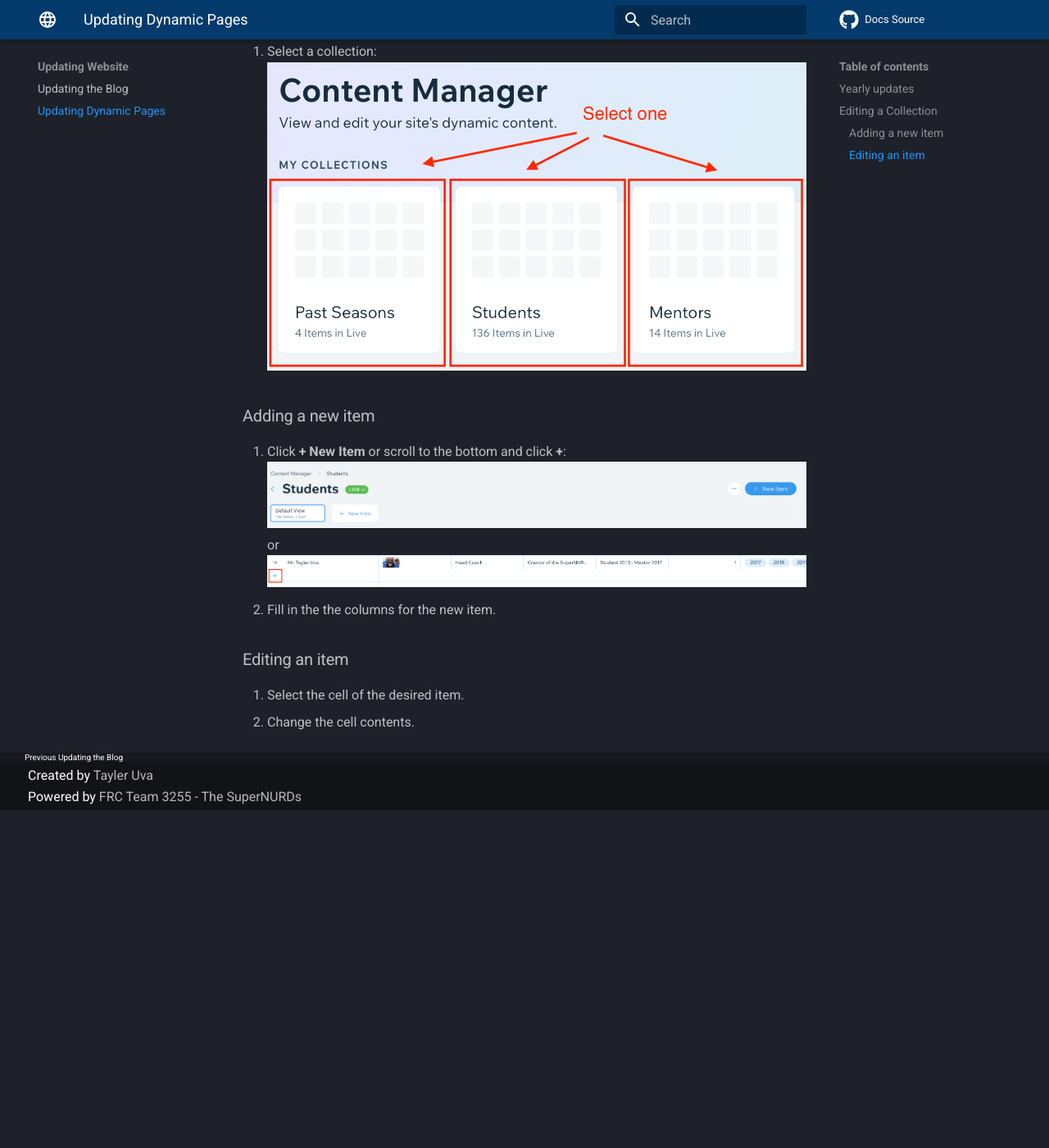
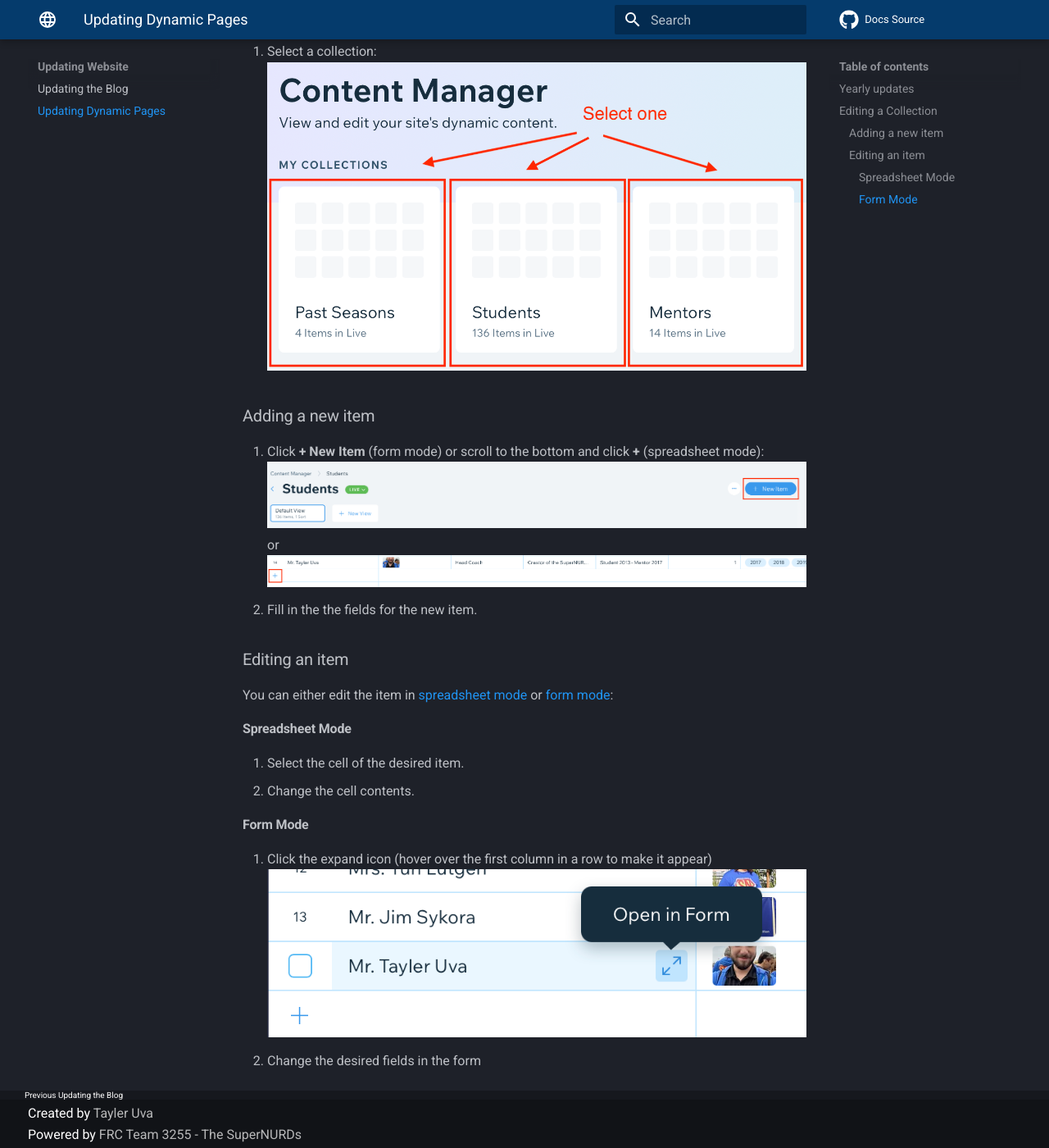
Before and after one commit to FRCTeam3255/Wix-Guide, an MkDocs documentation site: the page built from docs/updating/updating_page_content.md, in a window 1280 px wide and 1400 px high, scrolled down 1800 px. Shown: the whole window at 82% size. Built offline with MkDocs 1.6.1 and Material for MkDocs 9.7.7, drawn with Linux system fonts in a browser that asks for light colours; comment, search, counter and statistics services are not loaded; before the commit the page ends 2788 px from its top, so only the background shows below that.

Commit message:
updated content manager

```diff
--- a/docs/updating/updating_page_content.md
+++ b/docs/updating/updating_page_content.md
@@ -19,13 +19,23 @@
 
 ### Adding a new item
 
-1. Click **+ New Item** or scroll to the bottom and click **+**:
+1. Click **+ New Item** (form mode) or scroll to the bottom and click **+** (spreadsheet mode):
    ![](../assets/images/updating_page_content/new_item.png)
    or
    ![](../assets/images/updating_page_content/add_item_list.png)
-2. Fill in the the columns for the new item.
+2. Fill in the the fields for the new item.
 
 ### Editing an item
 
+You can either edit the item in [spreadsheet mode](#spreadsheet-mode) or [form mode](#form-mode):
+
+#### Spreadsheet Mode
+
 1. Select the cell of the desired item.
 2. Change the cell contents.
+
+#### Form Mode
+
+1. Click the expand icon (hover over the first column in a row to make it appear)
+![](../assets/images/updating_page_content/form_edit.png)
+2. Change the desired fields in the form
```
Also changed, not shown: docs/assets/images/updating_page_content/form_edit.png (added), docs/assets/images/updating_page_content/new_item.png.
